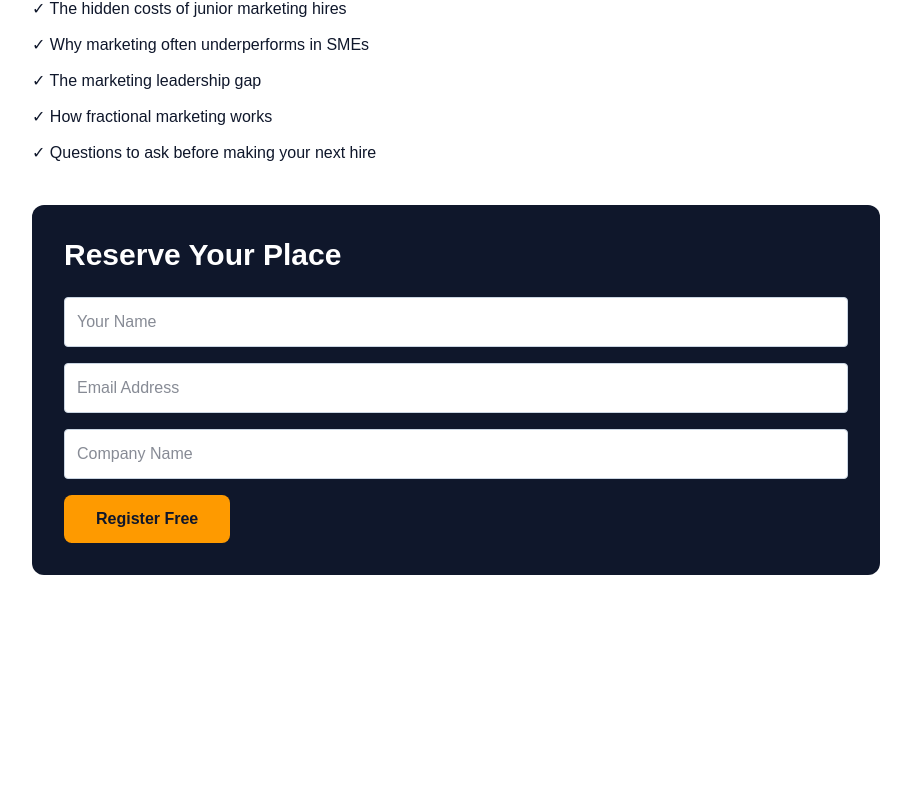
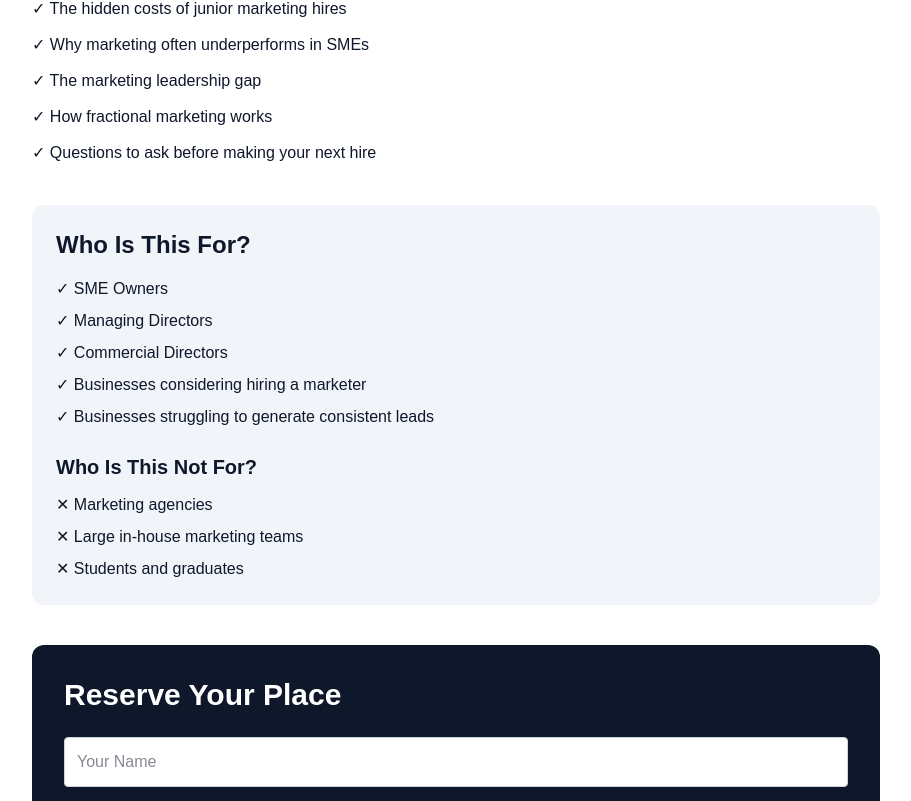
Before and after one commit to vivaredman/headstart-marketing, a Next.js app: page /webinar in a window 1280 px wide. Shown: the part 639-1440 px from the top of the page, without its empty margins (184-1095 px from the left). Before the commit the page ends 1294 px from the top, so only its background shows below. Built offline with nearby package versions, Linux system fonts and the light colour scheme.

Commit message:
Add webinar audience section

```diff
--- a/app/webinar/page.tsx
+++ b/app/webinar/page.tsx
@@ -43,7 +43,29 @@ export default function WebinarPage() {
             <li>✓ Questions to ask before making your next hire</li>
           </ul>
         </div>
+<div className="bg-slate-100 rounded-xl p-6 mb-10">
+  <h2 className="font-bold text-2xl mb-4">
+    Who Is This For?
+  </h2>
 
+  <ul className="space-y-2 mb-6">
+    <li>✓ SME Owners</li>
+    <li>✓ Managing Directors</li>
+    <li>✓ Commercial Directors</li>
+    <li>✓ Businesses considering hiring a marketer</li>
+    <li>✓ Businesses struggling to generate consistent leads</li>
+  </ul>
+
+  <h3 className="font-bold text-xl mb-3">
+    Who Is This Not For?
+  </h3>
+
+  <ul className="space-y-2">
+    <li>✕ Marketing agencies</li>
+    <li>✕ Large in-house marketing teams</li>
+    <li>✕ Students and graduates</li>
+  </ul>
+</div>
         <div className="bg-slate-900 text-white rounded-xl p-8">
           <h2 className="text-3xl font-bold mb-6">
             Reserve Your Place
```
